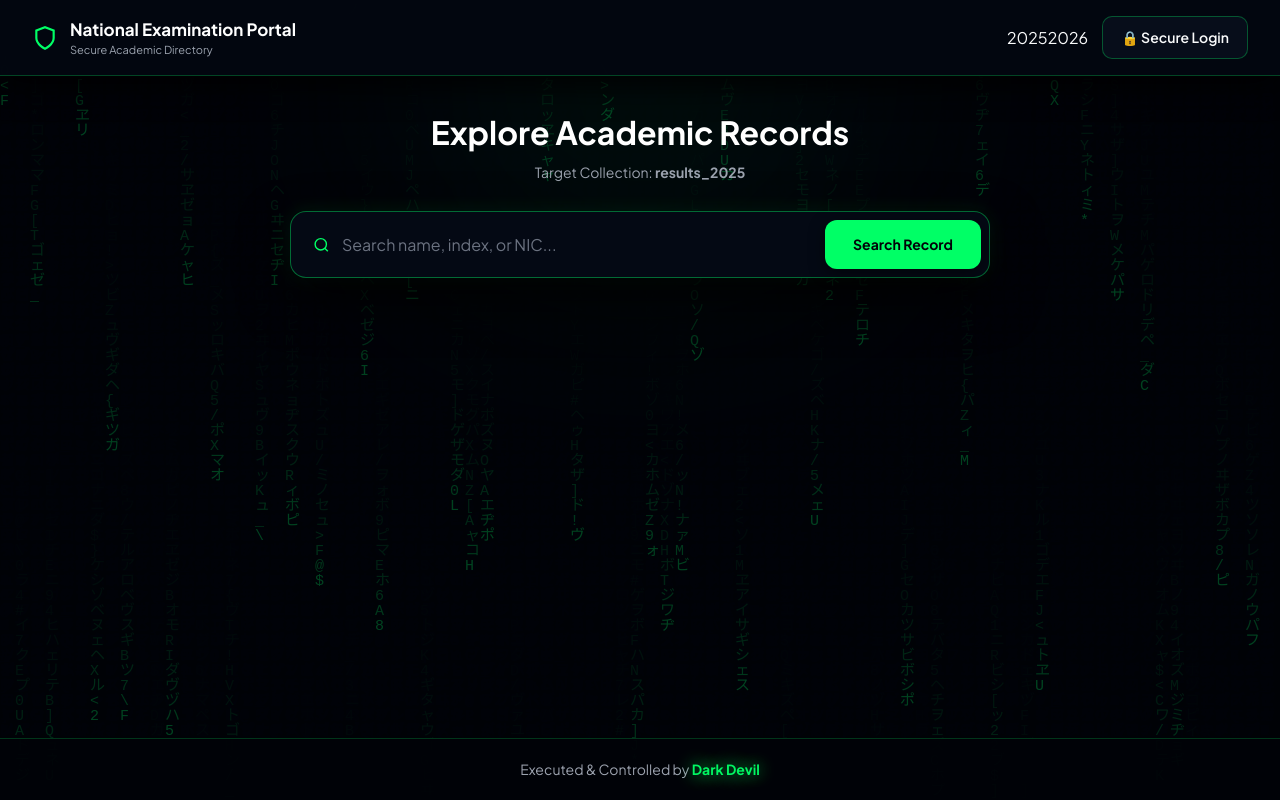
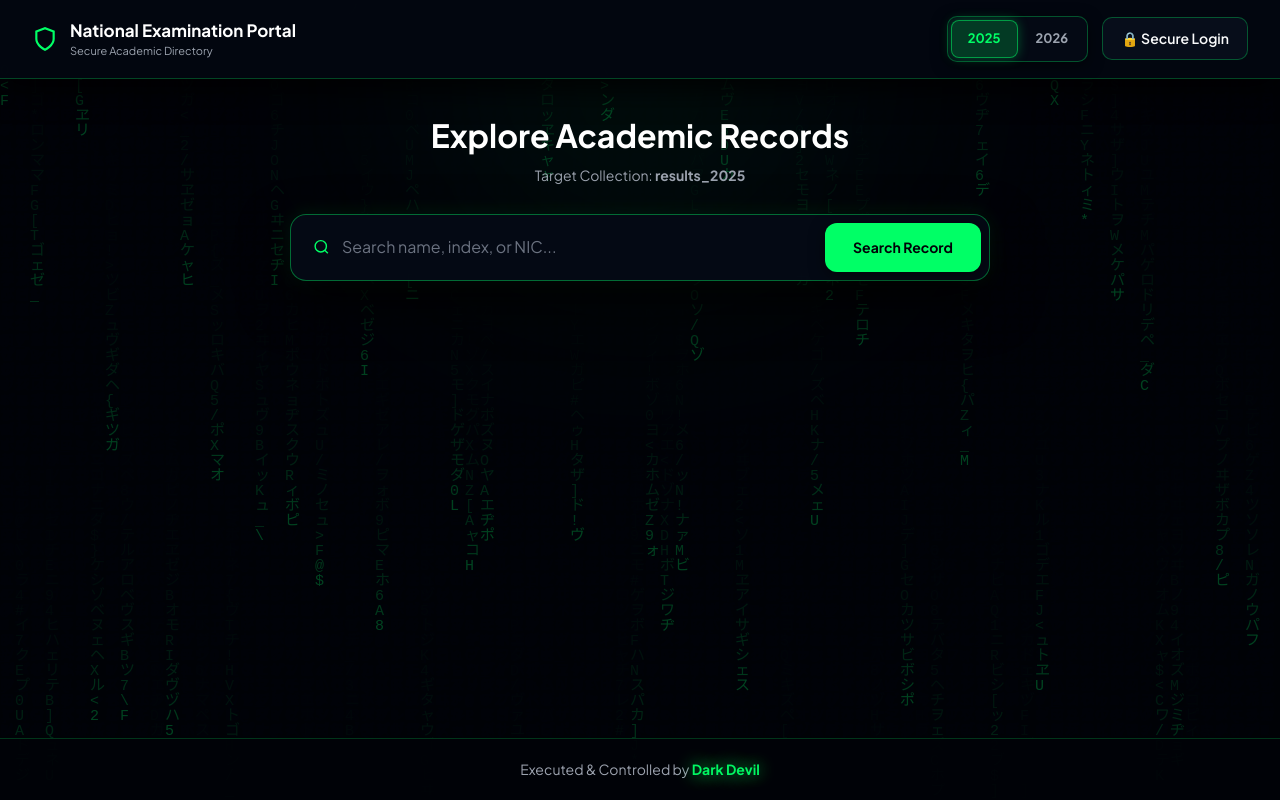
Before and after one commit to ectfgweserdt/al-result-portal, a React (Vite) app: page / in a window 1280 px wide. Built offline with nearby package versions, Linux system fonts and the light colour scheme.

Commit message:
Update App.css

```diff
--- a/src/App.css
+++ b/src/App.css
@@ -89,88 +89,40 @@ html, body, #root {
   align-items: center;
 }
 
-/* Custom Glass-Theme Dropdown (Guaranteed Touch/Click Handling) */
-.custom-glass-dropdown {
-  position: relative;
-  user-select: none;
-  z-index: 99999;
+/* Cyber Year Selector Tabs */
+.year-tabs {
+  display: flex;
+  background: rgba(5, 10, 22, 0.95);
+  border: 1px solid rgba(0, 255, 102, 0.3);
+  border-radius: 10px;
+  padding: 3px;
+  gap: 2px;
+  box-shadow: 0 4px 15px rgba(0, 0, 0, 0.5);
 }
 
-.glass-dropdown-selected {
-  padding: 10px 18px;
-  border-radius: 10px;
-  border: 1px solid rgba(0, 255, 102, 0.4);
-  background: rgba(5, 10, 22, 0.95);
-  color: #f9fafb;
-  font-weight: 600;
-  font-size: 14px;
+.year-tab {
+  padding: 8px 16px;
+  border-radius: 8px;
+  border: none;
+  background: transparent;
+  color: #9ca3af;
+  font-weight: 700;
+  font-size: 13px;
   cursor: pointer;
-  display: flex;
-  align-items: center;
-  gap: 12px;
-  backdrop-filter: blur(12px);
   transition: all 0.2s ease;
-  box-shadow: 0 4px 15px rgba(0, 0, 0, 0.5);
   outline: none;
-}
-
-.glass-dropdown-selected:hover {
-  border-color: #00ff66;
-  box-shadow: 0 0 15px rgba(0, 255, 102, 0.25);
-}
-
-.arrow {
-  transition: transform 0.3s ease;
-  font-size: 14px;
-  color: #00ff66;
-}
-
-.arrow.open {
-  transform: rotate(180deg);
-}
-
-.glass-dropdown-menu {
-  position: absolute;
-  top: calc(100% + 8px);
-  right: 0;
-  width: 210px;
-  background: rgba(3, 7, 18, 0.98);
-  border: 1px solid rgba(0, 255, 102, 0.5);
-  border-radius: 12px;
-  box-shadow: 0 20px 50px rgba(0, 0, 0, 0.98), 0 0 25px rgba(0, 255, 102, 0.2);
-  backdrop-filter: blur(20px);
-  overflow: hidden;
-  display: flex;
-  flex-direction: column;
-  z-index: 100000;
-  pointer-events: auto;
-}
-
-.glass-dropdown-item {
-  width: 100%;
-  padding: 16px 20px;
-  font-size: 14px;
-  font-weight: 600;
-  color: #cbd5e1;
-  background: transparent;
-  border: none;
-  text-align: left;
-  cursor: pointer;
-  transition: all 0.15s ease;
-  border-bottom: 1px solid rgba(255, 255, 255, 0.05);
-  outline: none;
-  box-sizing: border-box;
   -webkit-tap-highlight-color: transparent;
 }
 
-.glass-dropdown-item:last-child {
-  border-bottom: none;
+.year-tab:hover {
+  color: #fff;
 }
 
-.glass-dropdown-item:hover, .glass-dropdown-item:active {
-  background: rgba(0, 255, 102, 0.25);
+.year-tab.active {
+  background: rgba(0, 255, 102, 0.2);
   color: #00ff66;
-  padding-left: 24px;
+  border: 1px solid rgba(0, 255, 102, 0.5);
+  box-shadow: 0 0 12px rgba(0, 255, 102, 0.3);
 }
 
 /* Buttons */
```
